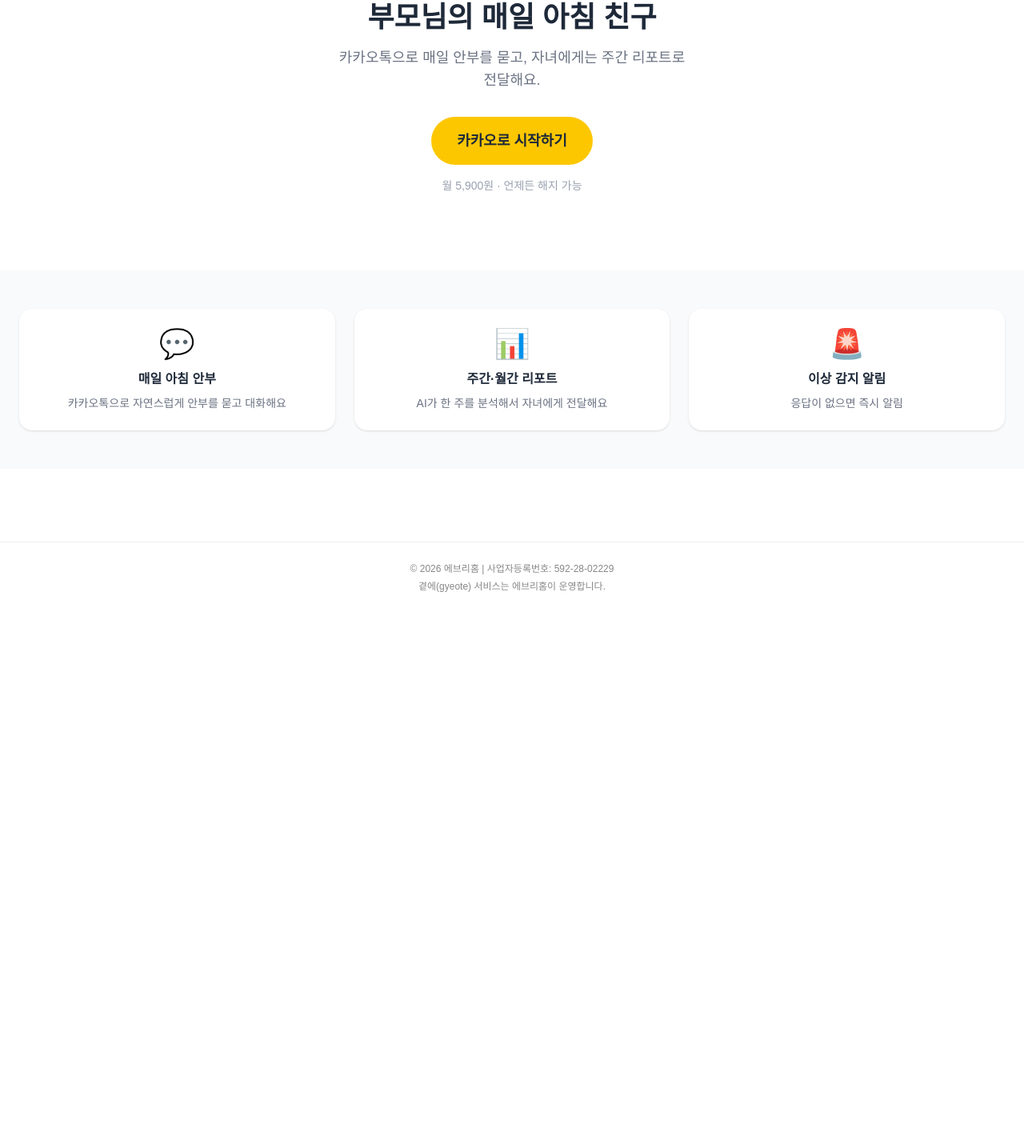
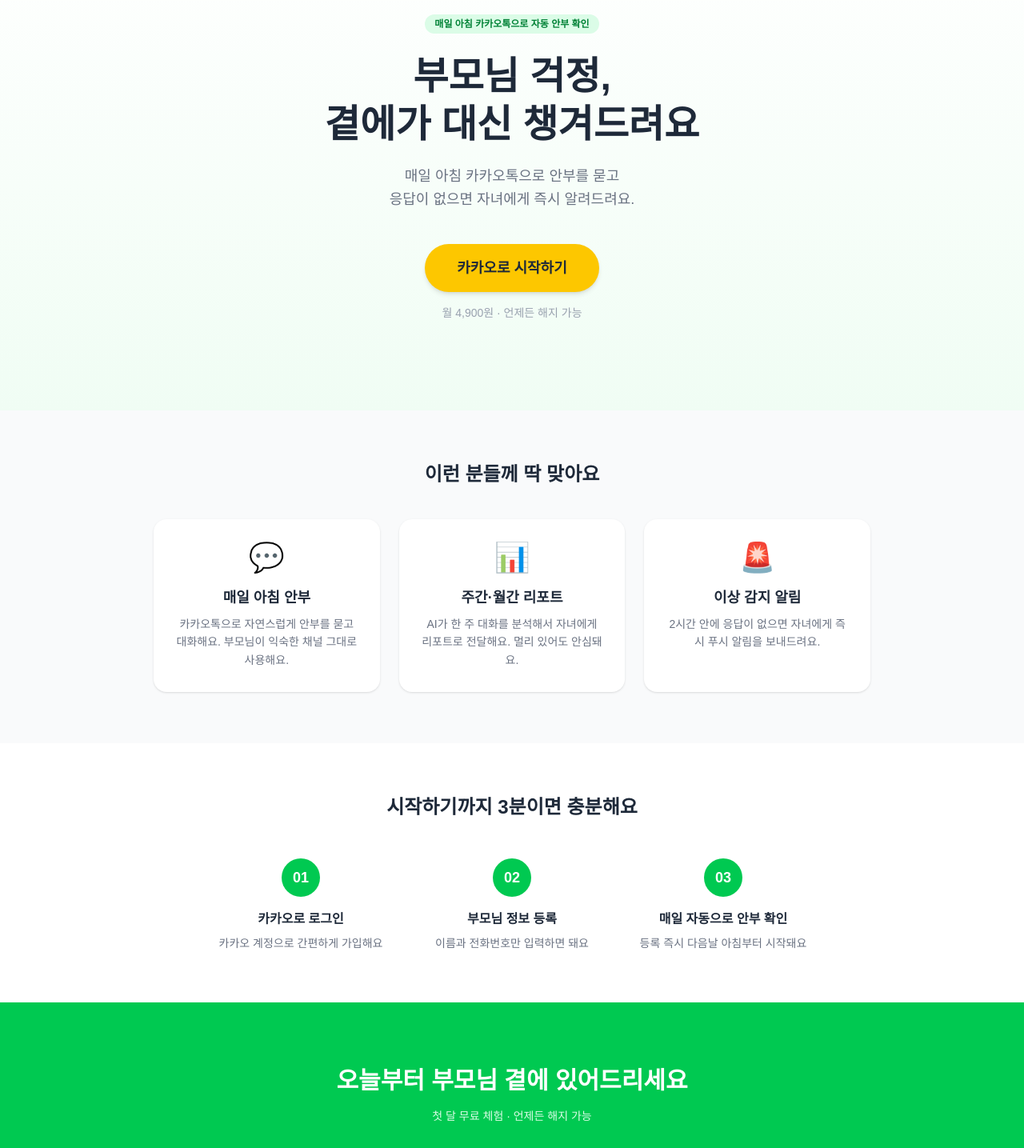
Before and after one commit to kindboy0427-collab/gyeote, a Next.js app: page / in a window 1280 px wide. Shown: the part 163-1598 px from the top of the page at 80% size. Before the commit the page ends 929 px from the top, so only its background shows below. Built offline with nearby package versions, Linux system fonts and the light colour scheme.

Commit message:
redesign landing page

```diff
--- a/app/page.tsx
+++ b/app/page.tsx
@@ -3,39 +3,104 @@ import Link from 'next/link'
 export default function Home() {
   return (
     <main className="min-h-screen bg-white">
+      {/* 헤더 */}
       <header className="flex items-center justify-between px-6 py-4 border-b">
         <h1 className="text-xl font-bold text-green-600">곁에</h1>
-        <Link href="/login" className="bg-green-500 text-white px-4 py-2 rounded-full text-sm">
+        <Link href="/login" className="bg-green-500 text-white px-4 py-2 rounded-full text-sm font-semibold">
           시작하기
         </Link>
       </header>
 
-      <section className="flex flex-col items-center justify-center text-center px-6 py-24">
-        <h2 className="text-4xl font-bold text-gray-800 mb-4">
-          부모님의 매일 아침 친구
+      {/* 히어로 섹션 */}
+      <section className="flex flex-col items-center justify-center text-center px-6 py-28 bg-gradient-to-b from-white to-green-50">
+        <span className="bg-green-100 text-green-700 text-xs font-bold px-3 py-1 rounded-full mb-6">
+          매일 아침 카카오톡으로 자동 안부 확인
+        </span>
+        <h2 className="text-4xl md:text-5xl font-bold text-gray-800 mb-5 leading-tight">
+          부모님 걱정,<br />곁에가 대신 챙겨드려요
         </h2>
-        <p className="text-lg text-gray-500 mb-8 max-w-md">
-          카카오톡으로 매일 안부를 묻고, 자녀에게는 주간 리포트로 전달해요.
+        <p className="text-lg text-gray-500 mb-10 max-w-md leading-relaxed">
+          매일 아침 카카오톡으로 안부를 묻고<br />
+          응답이 없으면 자녀에게 즉시 알려드려요.
         </p>
-        <Link href="/login" className="bg-yellow-400 text-gray-800 font-bold px-8 py-4 rounded-full text-lg">
+        <Link
+          href="/login"
+          className="bg-yellow-400 text-gray-800 font-bold px-10 py-4 rounded-full text-lg shadow-md hover:bg-yellow-300 transition-colors"
+        >
           카카오로 시작하기
         </Link>
-        <p className="text-sm text-gray-400 mt-4">월 5,900원 · 언제든 해지 가능</p>
+        <p className="text-sm text-gray-400 mt-4">월 4,900원 · 언제든 해지 가능</p>
       </section>
 
-      <section className="grid grid-cols-1 md:grid-cols-3 gap-6 px-6 py-12 bg-gray-50">
-        {[
-          { emoji: '💬', title: '매일 아침 안부', desc: '카카오톡으로 자연스럽게 안부를 묻고 대화해요' },
-          { emoji: '📊', title: '주간·월간 리포트', desc: 'AI가 한 주를 분석해서 자녀에게 전달해요' },
-          { emoji: '🚨', title: '이상 감지 알림', desc: '응답이 없으면 즉시 알림' },
-        ].map((f, i) => (
-          <div key={i} className="bg-white rounded-2xl p-6 text-center shadow-sm">
-            <div className="text-4xl mb-3">{f.emoji}</div>
-            <h3 className="font-bold text-gray-800 mb-2">{f.title}</h3>
-            <p className="text-gray-500 text-sm">{f.desc}</p>
-          </div>
-        ))}
+      {/* 기능 카드 */}
+      <section className="px-6 py-16 bg-gray-50">
+        <h3 className="text-center text-2xl font-bold text-gray-800 mb-10">이런 분들께 딱 맞아요</h3>
+        <div className="grid grid-cols-1 md:grid-cols-3 gap-6 max-w-4xl mx-auto">
+          {[
+            {
+              emoji: '💬',
+              title: '매일 아침 안부',
+              desc: '카카오톡으로 자연스럽게 안부를 묻고 대화해요. 부모님이 익숙한 채널 그대로 사용해요.',
+            },
+            {
+              emoji: '📊',
+              title: '주간·월간 리포트',
+              desc: 'AI가 한 주 대화를 분석해서 자녀에게 리포트로 전달해요. 멀리 있어도 안심돼요.',
+            },
+            {
+              emoji: '🚨',
+              title: '이상 감지 알림',
+              desc: '2시간 안에 응답이 없으면 자녀에게 즉시 푸시 알림을 보내드려요.',
+            },
+          ].map((f, i) => (
+            <div key={i} className="bg-white rounded-2xl p-7 text-center shadow-sm hover:shadow-md transition-shadow">
+              <div className="text-4xl mb-4">{f.emoji}</div>
+              <h4 className="font-bold text-gray-800 mb-2 text-lg">{f.title}</h4>
+              <p className="text-gray-500 text-sm leading-relaxed">{f.desc}</p>
+            </div>
+          ))}
+        </div>
       </section>
+
+      {/* 사용 방법 */}
+      <section className="px-6 py-16 bg-white">
+        <h3 className="text-center text-2xl font-bold text-gray-800 mb-12">시작하기까지 3분이면 충분해요</h3>
+        <div className="flex flex-col md:flex-row items-center justify-center gap-6 max-w-3xl mx-auto">
+          {[
+            { step: '01', title: '카카오로 로그인', desc: '카카오 계정으로 간편하게 가입해요' },
+            { step: '02', title: '부모님 정보 등록', desc: '이름과 전화번호만 입력하면 돼요' },
+            { step: '03', title: '매일 자동으로 안부 확인', desc: '등록 즉시 다음날 아침부터 시작돼요' },
+          ].map((s, i) => (
+            <div key={i} className="flex-1 text-center">
+              <div className="w-12 h-12 bg-green-500 text-white rounded-full flex items-center justify-center font-bold text-lg mx-auto mb-4">
+                {s.step}
+              </div>
+              <h4 className="font-bold text-gray-800 mb-2">{s.title}</h4>
+              <p className="text-gray-500 text-sm">{s.desc}</p>
+            </div>
+          ))}
+        </div>
+      </section>
+
+      {/* CTA */}
+      <section className="px-6 py-20 bg-green-500 text-center">
+        <h3 className="text-2xl md:text-3xl font-bold text-white mb-4">
+          오늘부터 부모님 곁에 있어드리세요
+        </h3>
+        <p className="text-green-100 mb-8 text-sm">첫 달 무료 체험 · 언제든 해지 가능</p>
+        <Link
+          href="/login"
+          className="bg-white text-green-600 font-bold px-10 py-4 rounded-full text-lg shadow hover:bg-green-50 transition-colors inline-block"
+        >
+          지금 무료로 시작하기
+        </Link>
+      </section>
+
+      {/* 푸터 */}
+      <footer className="text-center py-6 text-xs text-gray-400 border-t">
+        <p>© 2026 에브리홈 | 사업자등록번호: 592-28-02229</p>
+        <p className="mt-1">곁에(gyeote) 서비스는 에브리홈이 운영합니다.</p>
+      </footer>
     </main>
   )
 }
```
